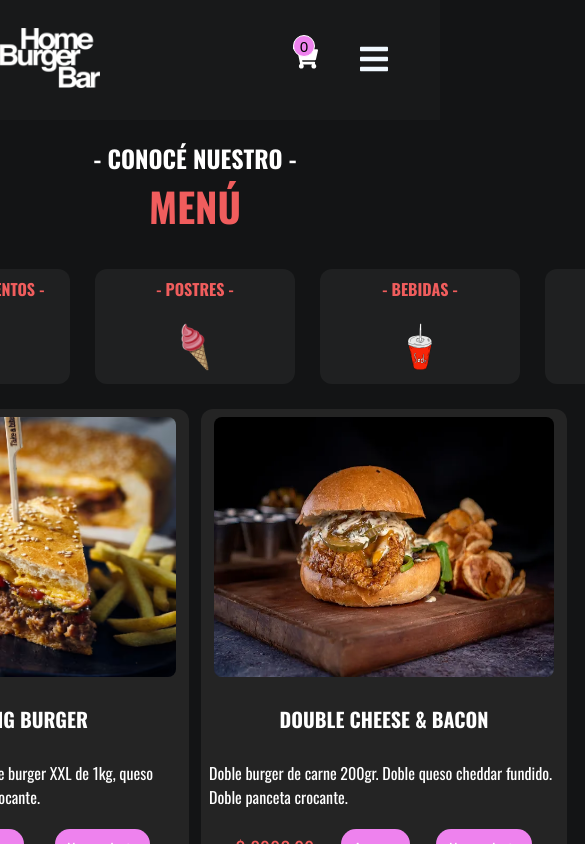
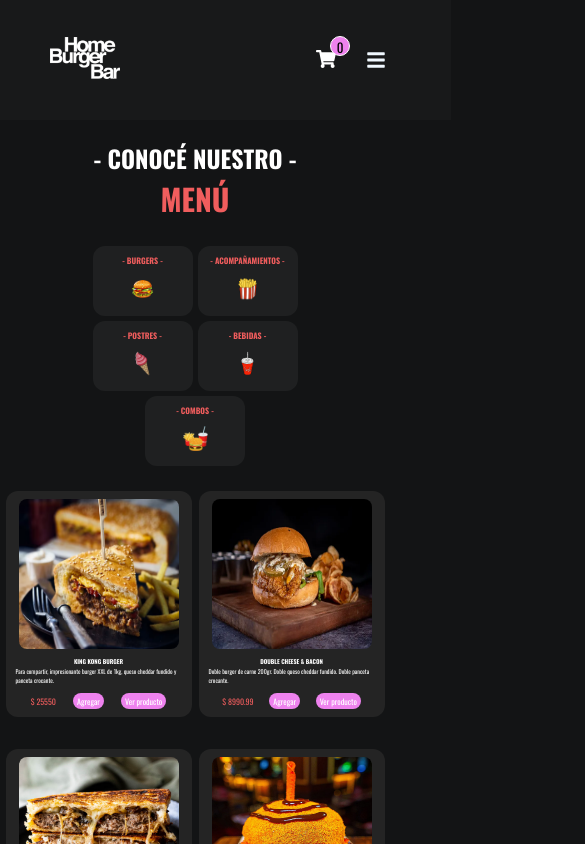
Before and after one commit to alanVelazquez14/Landin-page-React, a React (Vite) app: page /products in a window 390 px wide. Shown: the top 844 px of the page, 585 px wide, since content can reach past the window. Built offline with nearby package versions, Linux system fonts and the light colour scheme.

Commit message:
responsive navbar

```diff
--- a/src/App.jsx
+++ b/src/App.jsx
@@ -1,15 +1,17 @@
 import { Toaster } from "sonner";
 import { Footer } from "./components/Footer/Footer";
-import { Layout } from "./components/Layout/Layout";
+// import { Layout } from "./components/Layout/Layout";
 import Routes from "./routes/Routes";
 
 function App() {
   return (
-    <Layout>
+    // <Layout>
+    <>
       <Toaster richColors closeButton />
       <Routes />
       <Footer />
-    </Layout>
+    </>
+    // </Layout>
   );
 }
 
--- a/src/components/Categorias/CategoriasStyled.js
+++ b/src/components/Categorias/CategoriasStyled.js
@@ -29,4 +29,50 @@ export const CategoryContainerStyled = styled.div`
   &:hover {
     transform: scale(1.1);
   }
+
+  @media (max-width: 1130px) {
+    width: 150px;
+    height: 100px;
+    h4 {
+      font-size: 10px;
+    }
+    img {
+      width: 40px;
+    }
+  }
+
+  @media (max-width: 875px) {
+    width: 120px;
+    height: 80px;
+    img {
+      width: 30px;
+    }
+  }
+
+  @media (max-width: 725px) {
+    width: 100px;
+    height: 70px;
+
+    h4 {
+      font-size: 9px;
+    }
+
+    img {
+      width: 25px;
+    }
+  }
+
+  @media (max-width: 620px) {
+    h4 {
+      font-size: 8px;
+    }
+
+    img {
+      width: 25px;
+    }
+  }
+
+  @media (max-width: 620px) {
+
+  }
 `;
--- a/src/components/Footer/FooterStyles.js
+++ b/src/components/Footer/FooterStyles.js
@@ -10,6 +10,11 @@ export const FooterContainerStyled = styled.section`
   background-color: #1f2021;
   margin-top: 200px;
   font-family: "Oswald";
+
+  @media (max-width: 400px) {
+    justify-content: center;
+    align-items: center;
+  }
 `;
 
 export const FooterTextContainerStyled = styled.div`
--- a/src/components/Menu/MenuStyled.js
+++ b/src/components/Menu/MenuStyled.js
@@ -22,6 +22,94 @@ export const ProductosContainerStyled = styled.section`
     border-radius: 8px;
     &:hover {
       transform: scale(1.1);
+    }
+  }
+
+  @media (max-width: 875px) {
+    width: 300px;
+    height: 400px;
+
+    img {
+      width: 290px;
+      height: 240px;
+    }
+
+    h4 {
+      font-size: 15px;
+    }
+    p {
+      font-size: 12px;
+    }
+  }
+
+  @media (max-width: 725px) {
+    width: 270px;
+    height: 300px;
+
+    img {
+      width: 250px;
+      height: 170px;
+    }
+
+    h4 {
+      font-size: 11px;
+    }
+    p {
+      font-size: 10px;
+    }
+  }
+
+  @media (max-width: 620px) {
+    width: 250px;
+    height: 280px;
+
+    img {
+      width: 200px;
+      height: 150px;
+    }
+
+    h4 {
+      font-size: 10px;
+    }
+    p {
+      padding: 10px;
+      font-size: 8px;
+    }
+  }
+
+  @media (max-width: 520px) {
+    width: 220px;
+    height: 250px;
+
+    img {
+      width: 200px;
+      height: 150px;
+    }
+
+    h4 {
+      font-size: 8px;
+    }
+    p {
+      padding: 8px;
+      font-size: 8px;
+    }
+  }
+
+  @media (max-width: 390px) {
+    width: 170px;
+    height: 210px;
+
+    img {
+      width: 160px;
+      height: 150px;
+    }
+
+    h4 {
+      font-size: 6px;
+    }
+    p {
+      padding: 2px;
+      font-size: 6px;
     }
   }
 `;
@@ -60,4 +148,44 @@ export const PrecioStyled = styled.div`
       opacity: 0.5;
     }
   }
+
+  @media (max-width: 875px) {
+    button {
+      font-size: 12px;
+    }
+
+    span {
+      font-size: 15px;
+    }
+  }
+  @media (max-width: 620px) {
+    button {
+      font-size: 10px;
+    }
+
+    span {
+      font-size: 10px;
+    }
+  }
+  @media (max-width: 520px) {
+    button {
+      padding: 5px 8px;
+      font-size: 10px;
+    }
+
+    span {
+      font-size: 10px;
+    }
+  }
+
+  @media (max-width: 390px) {
+    button {
+      padding: 2px 4px;
+      font-size: 8px;
+    }
+
+    span {
+      font-size: 8px;
+    }
+  }
 `;
--- a/src/components/Navbar/ModalCart/ModalCartStyled.js
+++ b/src/components/Navbar/ModalCart/ModalCartStyled.js
@@ -17,6 +17,12 @@ export const ContainerStyled = styled(motion.div)`
   background-color: #18191a;
   border-radius: 0 0 0 8px;
   box-shadow: 0 0 50px 20px rgba(0, 0, 0, 0.3);
+
+
+  @media (max-width: 400px) {
+    width: 350px;
+    height: 97vh;
+  }
 `;
 
 export const CloseButtonContainerStyled = styled.div`
@@ -39,12 +45,22 @@ export const CloseButtonStyled = styled(motion.button)`
 
 export const MainContainerStyled = styled.div`
   height: 100%;
+
+  @media (max-width: 400px) {
+    width: 90%;
+  }
 `;
 
 export const TitleStyled = styled.div`
   display: flex;
   justify-content: space-between;
   align-items: center;
+
+  @media (max-width: 400px) {
+    h1{
+      font-size: 15px;
+    }
+  }
 `;
 
 export const ProductsWrapperStyled = styled.div`
@@ -69,6 +85,12 @@ export const ProductsWrapperStyled = styled.div`
   @media (max-height: 800px) {
     height: 235px;
   }
+
+  @media (max-width: 400px) {
+    p{
+      font-size: 12px;
+    }
+  }
 `;
 
 export const ProductContainerStyled = styled.div`
@@ -88,6 +110,17 @@ export const ProductContainerStyled = styled.div`
     border-radius: 16px;
     object-fit: cover;
   }
+
+  @media (max-width: 390px) {
+    width: 250px;
+    height: 200px;
+    flex-direction: column;
+    img{
+      width: 150px;
+      height: 80px;
+    }
+
+  }
 `;
 
 export const TextContainerStyled = styled.div`
@@ -95,14 +128,31 @@ export const TextContainerStyled = styled.div`
   flex-direction: column;
   gap: 5px;
   width: 190px;
+
+  @media (max-width: 390px) {
+    width: 100%;
+    text-align: center;
+  }
+
 `;
 
 export const CardTitleStyled = styled.div`
   margin-bottom: 2px;
+
+  @media (max-width: 390px) {
+    width: 100%;
+    font-size: 10px;
+  }
 `;
 
 export const DescStyled = styled.div`
   font-size: 10px;
+
+  @media (max-width: 390px) {
+    width: 100%;
+    font-size: 8px;
+  }
+
 `;
 
 export const PriceStyled = styled.div`
@@ -112,6 +162,8 @@ export const PriceStyled = styled.div`
 export const QuantityContainerStyled = styled.div`
   display: flex;
   align-items: center;
+
+
 `;
 
 export const InfoPrecioContainerStyled = styled.div`
@@ -123,21 +175,40 @@ export const InfoPrecioContainerStyled = styled.div`
   span {
     border: 1px solid white;
   }
+  @media (max-width: 400px) {
+    width: 90%;
+  }
 `;
 
 export const SubtotalContainer = styled.div`
   display: flex;
   justify-content: space-between;
+
+  @media (max-width: 400px) {
+    font-size: 15px;
+  }
 `;
+
+
 export const EnvioContainer = styled.div`
   display: flex;
   justify-content: space-between;
+
+  @media (max-width: 400px) {
+    font-size: 15px;
+  }
 `;
+
+
 export const TotalContainer = styled.div`
   display: flex;
   justify-content: space-between;
   div {
     color: violet;
+  }
+
+  @media (max-width: 400px) {
+    font-size: 15px;
   }
 `;
 
@@ -163,4 +234,9 @@ export const ButtonStyled = styled.button`
     cursor: not-allowed;
     opacity: 0.5;
   }
+
+  @media (max-width: 400px) {
+    font-size: 15px;
+    width: 90%;
+  }
 `;
--- a/src/components/Navbar/NavbarStyles.js
+++ b/src/components/Navbar/NavbarStyles.js
@@ -17,6 +17,13 @@ export const NavbarContainerStyled = styled.div`
 
   @media (max-width: 450px) {
     width: 100%;
+  }
+
+  @media (max-width: 390px) {
+    width: 90vw;
+    img {
+      width: 70px;
+    }
   }
 `;
 
@@ -52,6 +59,12 @@ export const LinksContainerStyled = styled.div`
     transition: 0.5s all ease-in;
     background-color: #18191a;
   }
+
+  @media (max-width: 390px) {
+    width: 100%;
+    height: 95vh;
+    gap: 30px;
+  }
 `;
 
 export const LinkStyled = styled.div`
@@ -61,7 +74,12 @@ export const LinkStyled = styled.div`
   &:hover {
     color: #666464;
   }
+
+  @media (max-width: 390px) {
+    font-size: 15px;
+  }
 `;
+
 export const LinksNav = styled.div`
   display: flex;
   gap: 15px;
@@ -80,6 +98,10 @@ export const IconLogoMobile = styled.div`
     display: flex;
     color: aliceblue;
     font-size: 2rem;
+  }
+
+  @media (max-width: 390px) {
+    font-size: 20px;
   }
 `;
 
@@ -112,6 +134,20 @@ export const CartNavStyled = styled.div`
       right: 75px;
     }
   }
+  @media (max-width: 390px) {
+    font-size: 20px;
+    display: flex;
+    justify-content: center;
+    align-items: center;
+
+    span {
+      top: 36px;
+      right: 40px;
+      font-size: 13px;
+      height: 18px;
+      width: 18px;
+    }
+  }
 `;
 
 export const UserLinkStyled = styled(motion.div)`
@@ -128,4 +164,11 @@ export const UserLinkStyled = styled(motion.div)`
 export const IconContainer = styled.div`
   display: flex;
   gap: 40px;
+
+  @media (max-width: 390px) {
+    padding: 15px;
+    justify-content: center;
+    align-items: center;
+    gap: 30px;
+  }
 `;
--- a/src/components/UI/Increase/IncreaseStyled.js
+++ b/src/components/UI/Increase/IncreaseStyled.js
@@ -18,4 +18,11 @@ export const IncreaseStyled = styled(motion.button)`
     opacity: 0.5;
     cursor: not-allowed;
   }
+
+
+  @media (max-width: 390px) {
+    display: flex;
+    flex-direction: column;
+    font-size: 12px;
+  }
 `;
--- a/src/pages/Products/ProductsStyled.js
+++ b/src/pages/Products/ProductsStyled.js
@@ -19,11 +19,30 @@ export const TitleProductsStyled = styled.div`
     color: #f05d5d;
     margin-top: -20px;
   }
+
+  @media (max-width: 620px) {
+    h1 {
+      font-size: 30px;
+    }
+  }
 `;
 
 export const CategoriasContainer = styled.div`
   display: flex;
   gap: 25px;
+
+  @media (max-width: 620px) {
+    gap: 10px;
+  }
+
+  @media (max-width: 520px) {
+    gap: 5px;
+    align-items: center;
+    justify-content: center;
+    box-sizing: border-box;
+    flex-wrap: wrap;
+    width: 70%;
+  }
 `;
 
 export const ProductsContainer = styled.div`
@@ -34,6 +53,11 @@ export const ProductsContainer = styled.div`
   gap: 12px;
   flex-wrap: wrap;
   box-sizing: border-box;
+
+  @media (max-width: 390px) {
+   gap: 7px;
+   width: 100%;
+  }
 `;
 
 export const ContainerButtonStyled = styled.div`
@@ -46,4 +70,34 @@ export const ContainerButtonStyled = styled.div`
     width: 120px;
     height: 50px;
   }
+
+  @media (max-width: 875px) {
+    button {
+      font-size: 10px;
+      width: 90px;
+      height: 50px;
+    }
+  }
+
+  @media (max-width: 620px) {
+    button {
+      font-size: 8px;
+      padding: 8px;
+      width: 90px;
+      height: 50px;
+    }
+  }
+
+  @media (max-width: 520px) {
+    button {
+      width: 70px;
+      height: 40px;
+      padding: 5px 8px;
+      font-size: 9px;
+    }
+
+    span {
+      font-size: 10px;
+    }
+  }
 `;
--- a/src/styles/GlobalStyles.js
+++ b/src/styles/GlobalStyles.js
@@ -9,7 +9,7 @@ html{
         margin: 0;
         padding: 0;
         background-color: #131415;
-        font-family: system-ui, -apple-system, BlinkMacSystemFont, 'Segoe UI', Roboto, Oxygen, Ubuntu, Cantarell, 'Open Sans', 'Helvetica Neue', sans-serif;
+        font-family: "Oswald";
         color: white;
         overflow-x: hidden;
     }
@@ -20,4 +20,5 @@ html{
     li{
         list-style: none;
     }
+
 `;
```
